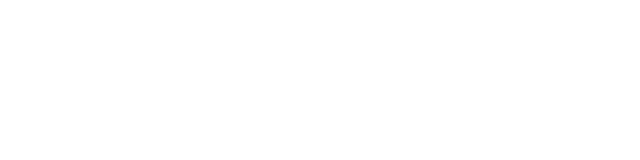
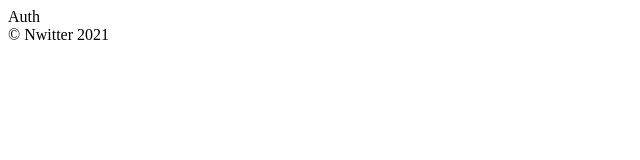
Before and after one commit to NaBeomKi/nwitter, a React (Create React App) app: page / in a window 1280 px wide. Shown: the top 160 px of the page, without its empty margins (0-640 px from the left). Built offline with nearby package versions, Linux system fonts and the light colour scheme.

Commit message:
Router Setup

```diff
--- a/package.json
+++ b/package.json
@@ -9,6 +9,7 @@
     "firebase": "^9.1.1",
     "react": "^17.0.2",
     "react-dom": "^17.0.2",
+    "react-router-dom": "^5.3.0",
     "react-scripts": "4.0.3",
     "web-vitals": "^1.0.1"
   },
--- a/src/components/App.js
+++ b/src/components/App.js
@@ -1,5 +1,15 @@
+import { useState } from "react";
+import AppRouter from "./Router";
+
 function App() {
-  return <div></div>;
+  const [isLoggedIn, setIsLoggedIn] = useState(false);
+
+  return (
+    <>
+      <AppRouter isLoggedIn={isLoggedIn} />
+      <footer>&copy; Nwitter {new Date().getFullYear()}</footer>
+    </>
+  );
 }
 
 export default App;
--- /dev/null
+++ b/src/components/Router.js
@@ -0,0 +1,30 @@
+import React from "react";
+import { BrowserRouter as Router, Switch, Route } from "react-router-dom";
+import Auth from "../routes/Auth";
+import Home from "../routes/Home";
+
+const AppRouter = ({ isLoggedIn }) => {
+  return (
+    <>
+      <Router>
+        <Switch>
+          {isLoggedIn ? (
+            <>
+              <Route exact path="/">
+                <Home />
+              </Route>
+            </>
+          ) : (
+            <>
+              <Route exact path="/">
+                <Auth />
+              </Route>
+            </>
+          )}
+        </Switch>
+      </Router>
+    </>
+  );
+};
+
+export default AppRouter;
--- /dev/null
+++ b/src/routes/Auth.js
@@ -0,0 +1,7 @@
+import React from "react";
+
+const Auth = () => {
+  return <div>Auth</div>;
+};
+
+export default Auth;
--- /dev/null
+++ b/src/routes/Home.js
@@ -0,0 +1,7 @@
+import React from "react";
+
+const Home = () => {
+  return <div>Home</div>;
+};
+
+export default Home;
```
Also changed, not shown: src/routes/EditProfile.js (added, +7 -0 lines), src/routes/Profile.js (added, +7 -0 lines), 2 other files (tests, documents, lock files or other folders).
